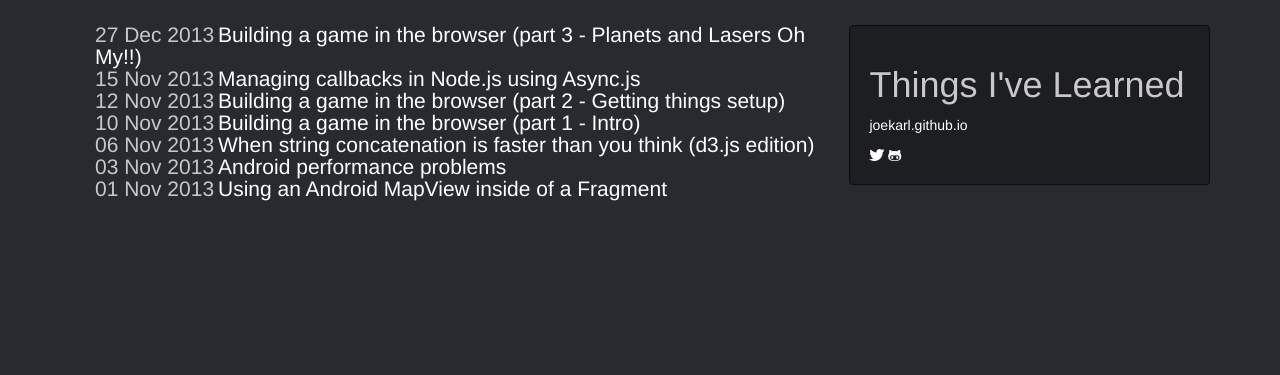
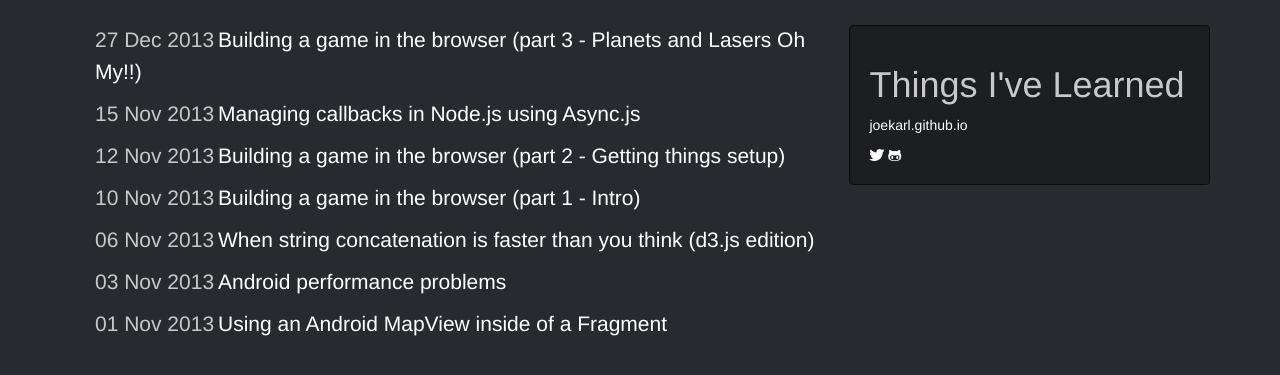
Before and after one commit to joekarl/joekarl.github.io, a Jekyll site: the page built from index.html, in a window 1280 px wide. Shown: the top 375 px of the page. Built offline with Jekyll 4.4.1, drawn with Linux system fonts in a browser that asks for light colours.

Commit message:
Add padding to posts listing

```diff
--- a/assets/css/style.css
+++ b/assets/css/style.css
@@ -5,6 +5,8 @@
 
 #posts ul li {
     list-style-type: none;
+    line-height: 30px;
+    padding-bottom: 10px;
 }
 
 #posts ul li a {
```
